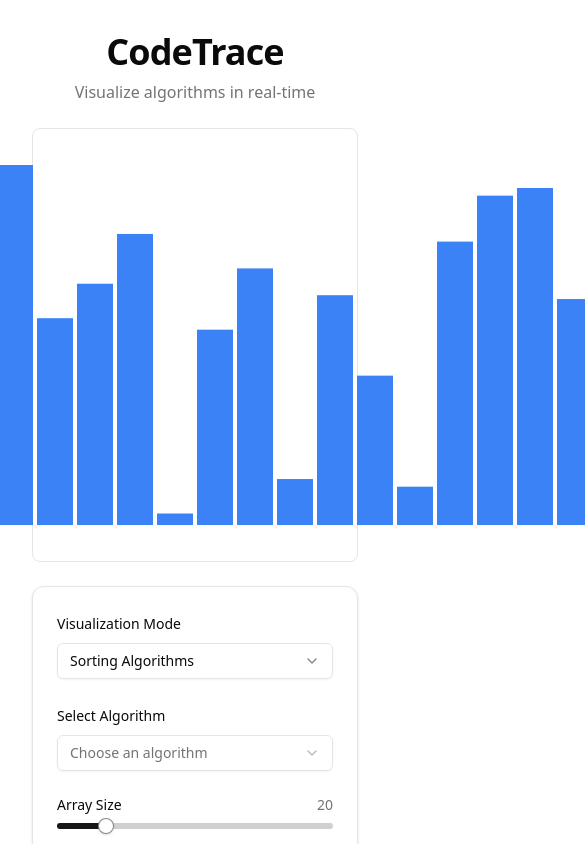
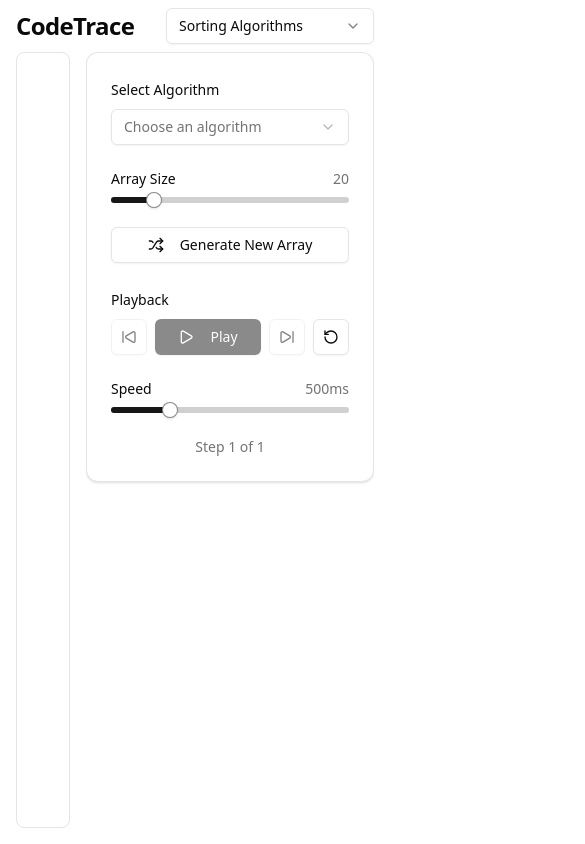
Before and after one commit to kristtst01/codetrace, a React (Vite) app: page / in a window 390 px wide. Shown: the top 844 px of the page, 585 px wide, since content can reach past the window. Built offline with nearby package versions, Linux system fonts and the light colour scheme.

Commit message:
fix: redesign layout to fit viewport without scrolling
Replace min-h-screen scrollable layout with h-screen flex layout.
Move ModeSelector into header bar, integrate StatisticsDisplay into
sidebar, and make canvas visualizers responsive via ResizeObserver
instead of hardcoded dimensions.

Closes #2

```diff
--- a/src/App.tsx
+++ b/src/App.tsx
@@ -3,7 +3,6 @@ import { ErrorBoundary } from './components/ErrorBoundary';
 import { VisualizationArea } from './components/VisualizationArea';
 import { StatisticsDisplay } from './components/StatisticsDisplay';
 import { Card, CardContent } from './components/ui/card';
-import { ModeSelector } from './components/controls/ModeSelector';
 import { AlgorithmSelector } from './components/controls/AlgorithmSelector';
 import { ArraySizeControl } from './components/controls/ArraySizeControl';
 import { GenerateArrayButton } from './components/controls/GenerateArrayButton';
@@ -29,12 +28,12 @@ function App() {
   const algorithm = selectedAlgorithm ? getAlgorithm(selectedAlgorithm) : null;
 
   return (
-    <div className="min-h-screen bg-background p-8">
-      <div className="max-w-7xl mx-auto space-y-6">
-        <Header />
+    <div className="h-screen overflow-hidden flex flex-col bg-background">
+      <Header mode={mode} onModeChange={controls.setMode} />
 
-        <div className="grid grid-cols-1 lg:grid-cols-3 gap-6">
-          <div className="lg:col-span-2 space-y-4">
+      <div className="flex-1 flex gap-4 overflow-hidden p-4 pt-0">
+        {/* Visualizer area */}
+        <div className="flex-1 min-w-0">
           <ErrorBoundary>
             <VisualizationArea
               currentStepData={currentStepData}
@@ -46,10 +45,10 @@ function App() {
           </ErrorBoundary>
         </div>
 
-          <Card>
+        {/* Sidebar */}
+        <div className="w-72 flex-shrink-0 overflow-y-auto">
+          <Card className="h-fit">
             <CardContent className="pt-6 space-y-6">
-              <ModeSelector mode={mode} onModeChange={controls.setMode} />
-
               <AlgorithmSelector
                 selectedAlgorithm={selectedAlgorithm}
                 onAlgorithmChange={controls.handleAlgorithmChange}
@@ -89,10 +88,10 @@ function App() {
               <SpeedControl speed={controls.speed} onSpeedChange={controls.setSpeed} />
 
               <StepCounter currentStep={currentStep} totalSteps={steps.length} />
+
+              {selectedAlgorithm && <StatisticsDisplay step={currentStepData} />}
             </CardContent>
           </Card>
-
-          {selectedAlgorithm && <StatisticsDisplay step={currentStepData} />}
         </div>
       </div>
     </div>
--- a/src/components/Header.tsx
+++ b/src/components/Header.tsx
@@ -1,8 +1,16 @@
-export const Header = () => {
+import { ModeSelector } from './controls/ModeSelector';
+import type { AlgorithmMode } from '../types';
+
+interface HeaderProps {
+  mode: AlgorithmMode;
+  onModeChange: (mode: AlgorithmMode) => void;
+}
+
+export const Header = ({ mode, onModeChange }: HeaderProps) => {
   return (
-    <div className="text-center space-y-2">
-      <h1 className="text-4xl font-bold tracking-tight">CodeTrace</h1>
-      <p className="text-muted-foreground">Visualize algorithms in real-time</p>
+    <div className="flex justify-between items-center px-4 py-2">
+      <h1 className="text-2xl font-bold tracking-tight">CodeTrace</h1>
+      <ModeSelector mode={mode} onModeChange={onModeChange} />
     </div>
   );
 };
--- a/src/components/StatisticsDisplay.tsx
+++ b/src/components/StatisticsDisplay.tsx
@@ -1,4 +1,3 @@
-import { Card, CardContent } from './ui/card';
 import type { AlgorithmStep } from '../types';
 
 interface StatisticsDisplayProps {
@@ -23,8 +22,7 @@ export const StatisticsDisplay = ({ step }: StatisticsDisplayProps) => {
   };
 
   return (
-    <Card>
-      <CardContent className="pt-6">
+    <div>
       <h3 className="text-sm font-medium mb-4">Statistics</h3>
       <div className="space-y-3">
         {step.type === 'sorting' ? (
@@ -59,7 +57,6 @@ export const StatisticsDisplay = ({ step }: StatisticsDisplayProps) => {
           </span>
         </div>
       </div>
-      </CardContent>
-    </Card>
+    </div>
   );
 };
--- a/src/components/VisualizationArea.tsx
+++ b/src/components/VisualizationArea.tsx
@@ -19,9 +19,10 @@ export const VisualizationArea = ({
   onEndDrag,
 }: VisualizationAreaProps) => {
   return (
-    <div className="space-y-4">
+    <div className="flex flex-col h-full gap-4">
+      <div className="flex-1 min-h-0">
         {currentStepData.type === 'sorting' ? (
-        <SortingVisualizer step={currentStepData} width={800} height={400} />
+          <SortingVisualizer step={currentStepData} />
         ) : (
           <GridVisualizer
             step={currentStepData}
@@ -30,6 +31,7 @@ export const VisualizationArea = ({
             onEndDrag={onEndDrag}
           />
         )}
+      </div>
       {algorithm && (
         <AlgorithmInfoCard algorithm={algorithm} currentMessage={currentStepData.message} />
       )}
--- a/src/components/controls/ModeSelector.tsx
+++ b/src/components/controls/ModeSelector.tsx
@@ -8,10 +8,8 @@ interface ModeSelectorProps {
 
 export const ModeSelector = ({ mode, onModeChange }: ModeSelectorProps) => {
   return (
-    <div className="space-y-2">
-      <label className="text-sm font-medium">Visualization Mode</label>
     <Select value={mode} onValueChange={onModeChange}>
-        <SelectTrigger>
+      <SelectTrigger className="w-52">
         <SelectValue />
       </SelectTrigger>
       <SelectContent>
@@ -19,6 +17,5 @@ export const ModeSelector = ({ mode, onModeChange }: ModeSelectorProps) => {
         <SelectItem value="pathfinding">Pathfinding Algorithms</SelectItem>
       </SelectContent>
     </Select>
-    </div>
   );
 };
--- a/src/components/visualizers/GridVisualizer.tsx
+++ b/src/components/visualizers/GridVisualizer.tsx
@@ -1,11 +1,10 @@
 import { useRef } from 'react';
 import type { PathfindingStep } from '../../types';
 import { useGridRenderer } from '../../hooks/useGridRenderer';
+import { useContainerSize } from '../../hooks/useContainerSize';
 
 interface GridVisualizerProps {
   step: PathfindingStep;
-  width?: number;
-  height?: number;
   onCellClick?: (row: number, col: number, isWall: boolean) => void;
   onStartDrag?: (row: number, col: number) => void;
   onEndDrag?: (row: number, col: number) => void;
@@ -13,32 +12,36 @@ interface GridVisualizerProps {
 
 export const GridVisualizer = ({
   step,
-  width = 1000,
-  height = 600,
   onCellClick,
   onStartDrag,
   onEndDrag,
 }: GridVisualizerProps) => {
+  const containerRef = useRef<HTMLDivElement>(null);
   const canvasRef = useRef<HTMLCanvasElement>(null);
+  const { width, height } = useContainerSize(containerRef);
+  const canvasWidth = Math.max(0, width - 32);
+  const canvasHeight = Math.max(0, height - 32);
 
   useGridRenderer({
     canvasRef,
     step,
-    width,
-    height,
+    width: canvasWidth,
+    height: canvasHeight,
     onCellClick,
     onStartDrag,
     onEndDrag,
   });
 
   return (
-    <div className="flex justify-center items-center bg-card rounded-lg border p-4">
-      <canvas
-        ref={canvasRef}
-        width={width}
-        height={height}
-        className="rounded cursor-pointer max-w-full max-h-[600px] w-auto h-auto"
-      />
+    <div ref={containerRef} className="w-full h-full bg-card rounded-lg border p-4">
+      {canvasWidth > 0 && canvasHeight > 0 && (
+        <canvas
+          ref={canvasRef}
+          width={canvasWidth}
+          height={canvasHeight}
+          className="rounded cursor-pointer"
+        />
+      )}
     </div>
   );
 };
--- a/src/components/visualizers/SortingVisualizer.tsx
+++ b/src/components/visualizers/SortingVisualizer.tsx
@@ -1,26 +1,31 @@
 import { useRef } from 'react';
 import { useVisualizerRenderer } from '../../hooks/useVisualizerRenderer';
+import { useContainerSize } from '../../hooks/useContainerSize';
 import type { SortingStep } from '../../types';
 
 interface SortingVisualizerProps {
   step: SortingStep;
-  width?: number;
-  height?: number;
 }
 
-export const SortingVisualizer = ({ step, width = 800, height = 400 }: SortingVisualizerProps) => {
+export const SortingVisualizer = ({ step }: SortingVisualizerProps) => {
+  const containerRef = useRef<HTMLDivElement>(null);
   const canvasRef = useRef<HTMLCanvasElement>(null);
+  const { width, height } = useContainerSize(containerRef);
+  const canvasWidth = Math.max(0, width - 32);
+  const canvasHeight = Math.max(0, height - 32);
 
-  useVisualizerRenderer({ canvasRef, step, width, height });
+  useVisualizerRenderer({ canvasRef, step, width: canvasWidth, height: canvasHeight });
 
   return (
-    <div className="flex justify-center items-center bg-card rounded-lg border p-4">
-      <canvas
-        ref={canvasRef}
-        width={width}
-        height={height}
-        className="rounded"
-      />
+    <div ref={containerRef} className="w-full h-full bg-card rounded-lg border p-4">
+      {canvasWidth > 0 && canvasHeight > 0 && (
+        <canvas
+          ref={canvasRef}
+          width={canvasWidth}
+          height={canvasHeight}
+          className="rounded"
+        />
+      )}
     </div>
   );
 };
--- /dev/null
+++ b/src/hooks/useContainerSize.ts
@@ -0,0 +1,28 @@
+import { useState, useEffect, type RefObject } from 'react';
+
+interface ContainerSize {
+  width: number;
+  height: number;
+}
+
+export const useContainerSize = (ref: RefObject<HTMLElement | null>): ContainerSize => {
+  const [size, setSize] = useState<ContainerSize>({ width: 0, height: 0 });
+
+  useEffect(() => {
+    const element = ref.current;
+    if (!element) return;
+
+    const observer = new ResizeObserver((entries) => {
+      const entry = entries[0];
+      if (entry) {
+        const { width, height } = entry.contentRect;
+        setSize({ width: Math.floor(width), height: Math.floor(height) });
+      }
+    });
+
+    observer.observe(element);
+    return () => observer.disconnect();
+  }, [ref]);
+
+  return size;
+};
--- a/src/hooks/useGridRenderer.ts
+++ b/src/hooks/useGridRenderer.ts
@@ -42,7 +42,7 @@ export const useGridRenderer = ({
     if (!canvas) return;
 
     const ctx = canvas.getContext('2d');
-    if (!ctx) return;
+    if (!ctx || width === 0 || height === 0) return;
 
     const { grid } = step;
     const cellWidth = width / grid.cols;
--- a/src/hooks/useVisualizerRenderer.ts
+++ b/src/hooks/useVisualizerRenderer.ts
@@ -20,7 +20,7 @@ export const useVisualizerRenderer = ({
     if (!canvas) return;
 
     const ctx = canvas.getContext('2d');
-    if (!ctx) return;
+    if (!ctx || width === 0 || height === 0) return;
 
     ctx.clearRect(0, 0, width, height);
 
```
Also changed, not shown: 1 other file (tests, documents, lock files or other folders). Lines whose indentation alone changed are shown as unchanged.
